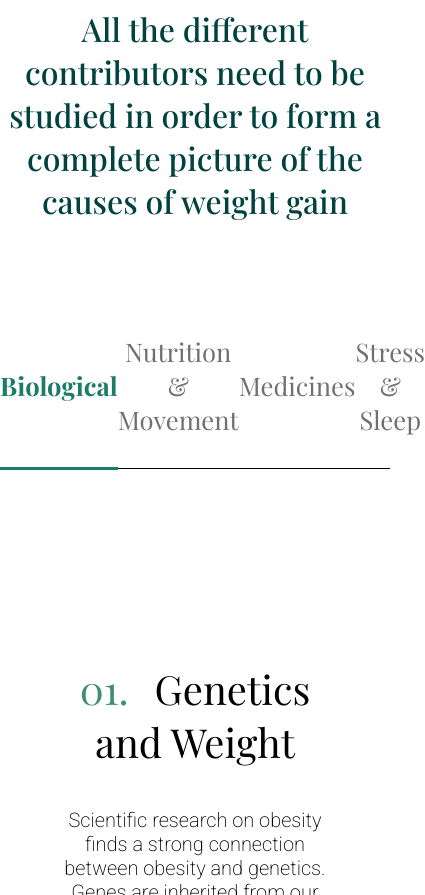
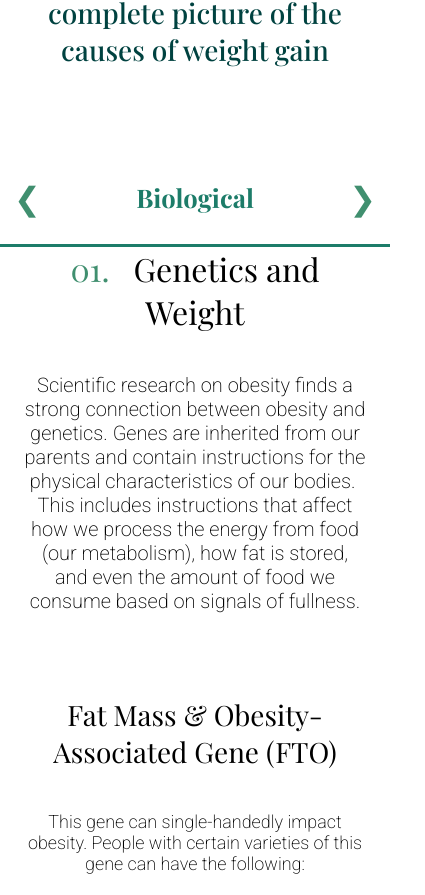
Before and after one commit to vbatool/obesity-education, a React (Create React App) app: page /health-topics/causes-of-obesity in a window 390 px wide. Shown: the part 1105-2000 px from the top of the page, 425 px wide, since content can reach past the window. Built offline with nearby package versions, Linux system fonts and the light colour scheme.

Commit message:
Mobile responsive changes for homepage and causes of obesity page

```diff
--- a/src/pages/causeOfObesityPage/CausesOfObesityPage.css
+++ b/src/pages/causeOfObesityPage/CausesOfObesityPage.css
@@ -109,18 +109,17 @@
   flex: 1;
 }
 
-.COOPTabContentContainer {
-  padding: 10rem 2rem;
-}
-
 .COOPTabContent {
   width: 100%;
+  position: relative;
 }
 
 .COOPTabContentHeader {
   font-family: "Playfair Display", serif;
   font-weight: 400;
   font-size: 2.5rem;
+  margin-top: 0 !important;
+  margin-bottom: 2rem;
 }
 
 .BiologicalSectionOne {
@@ -128,6 +127,7 @@
   justify-content: space-between;
   align-items: center;
   width: 100%;
+  margin-top: 1rem;
 }
 
 .BiologicalSectionOneParagraph {
@@ -239,6 +239,7 @@
   justify-content: space-between;
   align-items: center;
   margin-bottom: 2.5rem;
+  margin-top: 3rem;
 }
 
 .NutritionSectionOneParagraph {
@@ -304,6 +305,7 @@
   display: flex;
   justify-content: space-between;
   align-items: center;
+  margin-top: 4rem;
 }
 
 .MedicinesSectionOneParagraph {
@@ -452,6 +454,10 @@
   bottom: 0;
 }
 
+.CausesOfObesityPageBottomImage {
+  margin-top: 5rem;
+}
+
 @media screen and (max-width: 1385px) {
   .COOPSectionOneHeader {
     margin-right: 3rem;
@@ -471,6 +477,73 @@
 @media screen and (max-width: 1250px) {
   .COOPSectionOneHeader {
     margin-right: 0rem;
+    font-size: 2.5rem;
+  }
+
+  .COOPSectionTwoHeader {
+    font-size: 1.75rem;
+    padding: 0rem 2rem;
+  }
+
+  .COOPTabContentHeader {
+    font-size: 2rem;
+  }
+
+  .COOPTabContentWrapper {
+    position: relative;
+    width: 100%;
+    padding: 0 1.5rem;
+    box-sizing: border-box;
+    overflow: visible;
+  }
+
+  .arrow-button {
+    background: none;
+    border: none;
+    font-size: 2rem;
+    cursor: pointer;
+    position: absolute;
+    margin-top: -3rem;
+    transform: translateY(-50%);
+    z-index: 10;
+    color: #408f6f;
+  }
+
+  .arrow-left {
+    left: 0.5rem;
+  }
+
+  .arrow-right {
+    right: 0.5rem;
+  }
+
+  .COOPTabContentContainer.active {
+    display: block !important;
+  }
+
+  .COOPTabContainer {
+    justify-content: center;
+  }
+
+  .COOPTabButton {
+    display: none;
+  }
+
+  .COOPTabButton.active {
+    display: block;
+  }
+
+  .BiologicalSectionTwoHeader {
+    font-size: 1.75rem;
+  }
+
+  .BiologicalSectionDivider {
+    margin-top: 3.5rem;
+    margin-bottom: 3.5rem;
+  }
+
+  .BiologicalSectionTwo {
+    margin-top: 0rem;
   }
 
   .COOPSectionOneParagraph {
@@ -504,6 +577,13 @@
   }
 
   .BiologicalSectionOne,
+  .NutritionSectionOne,
+  .MedicinesSectionOne,
+  .StressSectionOne {
+    margin-top: 0;
+  }
+
+  .BiologicalSectionOne,
   .BiologicalSectionTwo,
   .BiologicalSectionThree,
   .NutritionSectionOne,
@@ -521,9 +601,22 @@
     text-align: center;
   }
 
+  .NutritionSectionOne,
+  .NutritionSectionTwo {
+    margin-bottom: 0rem;
+  }
+
+  .StressSectionOne {
+    margin-bottom: 2rem;
+  }
+  .NutritionSectionThree {
+    margin-top: -2rem;
+  }
+
   .StressSectionTwoContent {
     flex-direction: column;
     align-items: center;
+    gap: 0rem;
   }
 
   .StressContentGroup {
@@ -532,14 +625,6 @@
 
   .StressContentFooters {
     position: relative;
-  }
-
-  .SectionDivider {
-    display: block;
-    border-bottom: 0.2rem solid;
-    border-color: #fee6dc;
-    margin-top: 7.5rem;
-    margin-bottom: 5.5rem;
   }
 
   .COOPSectionTwoHeader br,
@@ -569,7 +654,7 @@
   .MedicinesSectionOneRight,
   .StressSectionOneLeft,
   .StressSectionOneRight {
-    width: 90%;
+    width: 100%;
     margin: 0 auto;
     text-align: center;
   }
@@ -583,24 +668,31 @@
     display: block !important;
   }
 
-  .NutritionTableImage {
-    max-width: 60vw;
+  .HeartImage,
+  .DNAImage,
+  .NutritionTableImage,
+  .PillsImage {
+    display: none;
   }
 
-  .PillsImage {
-    margin-top: 2.5rem;
-  }
-  .PillsImage,
-  .MedicationsTableImage,
   .DNAImage,
-  .DNAWithNumbersImage,
   .HeartImage {
     max-width: 65vw;
   }
 
+  .MedicationsTableImage {
+    margin-top: 2.5rem;
+    margin-bottom: 1rem;
+  }
+  .NutritionTableTwoImage,
+  .ProcessedFoodGuideImage,
   .CausesOfObesityPageBottomImage,
-  .NutritionTableTwoImage,
-  .ProcessedFoodGuideImage {
-    max-width: 80vw;
+  .DNAWithNumbersImage,
+  .MedicationsTableImage {
+    max-width: 95vw;
+  }
+
+  .CausesOfObesityPageBottomImage {
+    margin-top: 0rem;
   }
 }
--- a/src/pages/causeOfObesityPage/CausesOfObesityPage.js
+++ b/src/pages/causeOfObesityPage/CausesOfObesityPage.js
@@ -1,4 +1,4 @@
-import React, { useState } from "react";
+import React, { useState, useEffect } from "react";
 import "./CausesOfObesityPage.css";
 import CausesOfObesityPageLandingImage from "../../images/CausesOfObesityPageImages/CausesOfObesityPageLandingImage.png";
 import CausesOfObesityPageBottomImage from "../../images/CausesOfObesityPageImages/CausesOfObesityPageBottomImage.png";
@@ -19,6 +19,31 @@ import LowEnergyPerson from "../../images/CausesOfObesityPageImages/LowEnegryPer
 
 function CausesOfObesity() {
   const [activeTab, setActiveTab] = useState("biological");
+  const [activeMobileTabIndex, setActiveMobileTabIndex] = useState(0);
+  const [isMobile, setIsMobile] = useState(false);
+
+  useEffect(() => {
+    const checkMobile = () => {
+      setIsMobile(window.innerWidth <= 1250);
+    };
+
+    checkMobile();
+
+    window.addEventListener("resize", checkMobile);
+
+    return () => window.removeEventListener("resize", checkMobile);
+  }, []);
+
+  const nextTab = () => {
+    setActiveMobileTabIndex((prev) => (prev + 1) % tabs.length);
+    setActiveTab(tabs[(activeMobileTabIndex + 1) % tabs.length].id);
+  };
+
+  const prevTab = () => {
+    const newIndex = (activeMobileTabIndex - 1 + tabs.length) % tabs.length;
+    setActiveMobileTabIndex(newIndex);
+    setActiveTab(tabs[newIndex].id);
+  };
 
   const tabs = [
     { id: "biological", label: "Biological" },
@@ -34,12 +59,12 @@ function CausesOfObesity() {
           <div className="COOPTabContent">
             <div className="BiologicalSectionOne">
               <div className="BiologicalSectionOneLeft">
-                <h2 className="COOPTabContentHeader">
+                <h1 className="COOPTabContentHeader">
                   <span style={{ color: "#408F6F", marginRight: "1rem" }}>
                     01.{" "}
                   </span>
                   Genetics and Weight
-                </h2>
+                </h1>
                 <p className="BiologicalSectionOneParagraph">
                   Scientific research on obesity finds a strong connection{" "}
                   <br></br>
@@ -104,12 +129,12 @@ function CausesOfObesity() {
 
             <div className="BiologicalSectionThree">
               <div className="BiologicalSectionThreeRight">
-                <h2 className="COOPTabContentHeader">
+                <h1 className="COOPTabContentHeader">
                   <span style={{ color: "#408F6F", marginRight: "1rem" }}>
                     02.{" "}
                   </span>
                   Other Health Conditions
-                </h2>
+                </h1>
                 <p className="BiologicalSectionThreeParagraph">
                   Weight gain might also be a result of certain health <br></br>
                   conditions. The thyroid gland is responsible for <br></br>
@@ -160,13 +185,13 @@ function CausesOfObesity() {
             <div className="NutritionSectionOne">
               <div className="NutritionSectionOneLeft">
                 {" "}
-                <h2 className="COOPTabContentHeader">
+                <h1 className="COOPTabContentHeader">
                   {" "}
                   <span style={{ color: "#408F6F", marginRight: "1rem" }}>
                     03.{" "}
                   </span>{" "}
                   Nutrition
-                </h2>
+                </h1>
                 <p className="NutritionSectionOneParagraph">
                   Regardless of the genes we inherit from our parents, the{" "}
                   <br></br>
@@ -248,13 +273,13 @@ function CausesOfObesity() {
           <div className="COOPTabContent">
             <div className="MedicinesSectionOne">
               <div className="MedicinesSectionOneLeft">
-                <h2 className="COOPTabContentHeader">
+                <h1 className="COOPTabContentHeader">
                   {" "}
                   <span style={{ color: "#408F6F", marginRight: "1rem" }}>
                     04.{" "}
                   </span>{" "}
                   Medicines
-                </h2>
+                </h1>
 
                 <p className="MedicinesSectionOneParagraph">
                   Individuals might experience weight gain as a side-effect{" "}
@@ -295,7 +320,6 @@ function CausesOfObesity() {
               </div>
             </div>
 
-            <div className="SectionDivider"></div>
             <div className="MedicinesSectionTwo">
               <img
                 className="MedicationsTableImage"
@@ -318,13 +342,13 @@ function CausesOfObesity() {
           <div className="COOPTabContent">
             <div className="StressSectionOne">
               <div className="StressSectionOneLeft">
-                <h2 className="COOPTabContentHeader">
+                <h1 className="COOPTabContentHeader">
                   {" "}
                   <span style={{ color: "#408F6F", marginRight: "1rem" }}>
                     05.{" "}
                   </span>{" "}
                   Stress and Sleep
-                </h2>
+                </h1>
 
                 <p className="StressSectionOneParagraph">
                   Stress can hurt more than just our mood- it can lead to weight
@@ -332,7 +356,7 @@ function CausesOfObesity() {
                   gain.
                   <br className="SectionBreak"></br>
                   <br className="SectionBreak"></br>
-                  <br className="SectionBreak"></br>
+                  <br></br>
                   When we are stressed our bodies release cortisol, the{" "}
                   <br></br> natural stress hormone. Think of cortisol like tiny
                   messages <br></br> in the blood stream released to prepare our
@@ -343,8 +367,8 @@ function CausesOfObesity() {
                   foods as shown in the figure on the right.
                   <br className="SectionBreak"></br>
                   <br className="SectionBreak"></br>
-                  <br className="SectionBreak"></br>
-                  <br className="SectionBreak"></br>
+                  <br></br>
+                  <br></br>
                   Additionally, research has found that stress impacts <br></br>
                   sleep quality which may also contribute to weight <br></br>{" "}
                   gain. Sleep deprivation has been linked to an <br></br>
@@ -381,7 +405,6 @@ function CausesOfObesity() {
                 </div>
               </div>
             </div>
-            <div className="SectionDivider"></div>
             <div className="StressSectionTwo">
               <h3 className="StressSectionTwoHeader">
                 Sleep impacts your overall health in the following ways:
@@ -433,16 +456,18 @@ function CausesOfObesity() {
       <div className="COOPSectionOne">
         <div className="COOPSectionOneLeft">
           <h1 className="COOPSectionOneHeader">
-            Obesity is a complex condition <br></br> caused by multiple factors
+            Obesity is a complex condition <br /> caused by multiple factors
           </h1>
-
           <p className="COOPSectionOneParagraph">
             Viewing obesity solely as a consequence of unhealthy lifestyle
-            choices <br></br>oversimplifies the issue. In reality, genetics, the
-            environment, and other <br></br>factors such as hormonal imbalances,
-            and psychological challenges interact <br></br>to contribute to
-            weight gain. Explore the various contributing factors to gain a{" "}
-            <br></br> deeper understanding of this complex condition.
+            choices <br />
+            oversimplifies the issue. In reality, genetics, the environment, and
+            other <br />
+            factors such as hormonal imbalances, and psychological challenges
+            interact <br />
+            to contribute to weight gain. Explore the various contributing
+            factors to gain a <br />
+            deeper understanding of this complex condition.
           </p>
         </div>
         <div className="COOPSectionOneRight">
@@ -450,13 +475,15 @@ function CausesOfObesity() {
             className="CausesOfObesityPageLandingImage"
             src={CausesOfObesityPageLandingImage}
             alt="Participant"
-          ></img>
+          />
         </div>
       </div>
+
       <div className="COOPSectionTwo">
         <h1 className="COOPSectionTwoHeader">
           All the different contributors need to be studied in order to form a{" "}
-          <br></br> complete picture of the causes of weight gain
+          <br />
+          complete picture of the causes of weight gain
         </h1>
 
         <div className="COOPTabNavigationBar">
@@ -476,14 +503,38 @@ function CausesOfObesity() {
             ))}
           </div>
 
-          <div className="COOPTabContentContainer">{renderTabContent()}</div>
+          <div className="COOPTabContentWrapper">
+            {isMobile && (
+              <>
+                <button className="arrow-button arrow-left" onClick={prevTab}>
+                  &#10094;
+                </button>
+                <button className="arrow-button arrow-right" onClick={nextTab}>
+                  &#10095;
+                </button>
+              </>
+            )}
+
+            {tabs.map((tab, index) => (
+              <div
+                key={tab.id}
+                className={`COOPTabContentContainer ${
+                  window.innerWidth > 1250 || index === activeMobileTabIndex
+                    ? "active"
+                    : ""
+                }`}
+              >
+                {activeTab === tab.id && renderTabContent()}
+              </div>
+            ))}
+          </div>
         </div>
 
         <img
           className="CausesOfObesityPageBottomImage"
           src={CausesOfObesityPageBottomImage}
           alt="Tips and Questions"
-        ></img>
+        />
       </div>
     </div>
   );
--- a/src/pages/homePage/HomePage.css
+++ b/src/pages/homePage/HomePage.css
@@ -50,6 +50,7 @@
 
 .SectionOneButton {
   font-family: "Roboto", sans-serif;
+  cursor: pointer;
   font-size: 1.25rem;
   color: white;
   padding: 1rem;
@@ -109,10 +110,6 @@
   font-family: "Roboto", sans-serif;
   color: #004240;
   font-weight: 250;
-}
-
-.MegaphoneImage {
-  margin-top: 10rem;
 }
 
 .SectionThree {
@@ -270,6 +267,22 @@
     max-height: none;
   }
 
+  .SectionOneHeader {
+    font-size: 2.5rem;
+  }
+
+  .SectionTwoHeader {
+    font-size: 1.75rem;
+  }
+
+  .SectionThreeHeader {
+    font-size: 2.5rem;
+  }
+
+  .SectionThreeSubHeader {
+    font-size: 1.125rem;
+  }
+
   .SectionOneRight {
     margin-top: 5rem;
     width: 85%;
@@ -304,7 +317,7 @@
   .MegaphoneImage {
     margin-top: 0rem;
     margin-bottom: 0rem;
-    min-width: none;
+    width: 25rem;
   }
 
   .Insight {
@@ -312,7 +325,7 @@
     align-items: center;
     justify-content: center;
     text-align: center;
-    margin-bottom: 5rem;
+    margin-bottom: 3rem;
     margin-right: 5rem;
     margin-left: 5rem;
   }
@@ -327,7 +340,11 @@
   }
 
   .SectionThreeSubHeader {
-    margin-bottom: 8rem;
+    margin-bottom: 4rem;
+  }
+
+  .HealthTopics {
+    gap: 1.5rem;
   }
 }
 
--- a/src/pages/homePage/HomePage.js
+++ b/src/pages/homePage/HomePage.js
@@ -26,7 +26,13 @@ function HomePage() {
             decisions about seeking healthcare options that meet your <br></br>
             unique needs.
           </p>
-          <button className="SectionOneButton">Learn More</button>
+
+          <Link
+            to={"/health-topics/causes-of-obesity"}
+            style={{ color: "inherit" }}
+          >
+            <button className="SectionOneButton">Learn More</button>
+          </Link>
         </div>
         <div className="SectionOneLeft">
           <img
```
